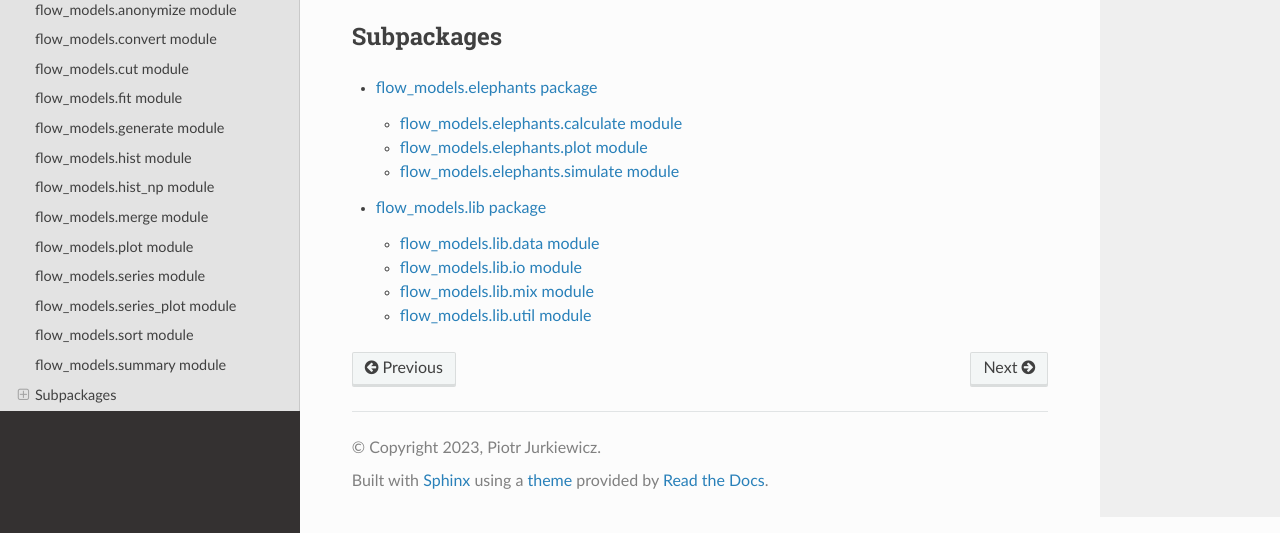
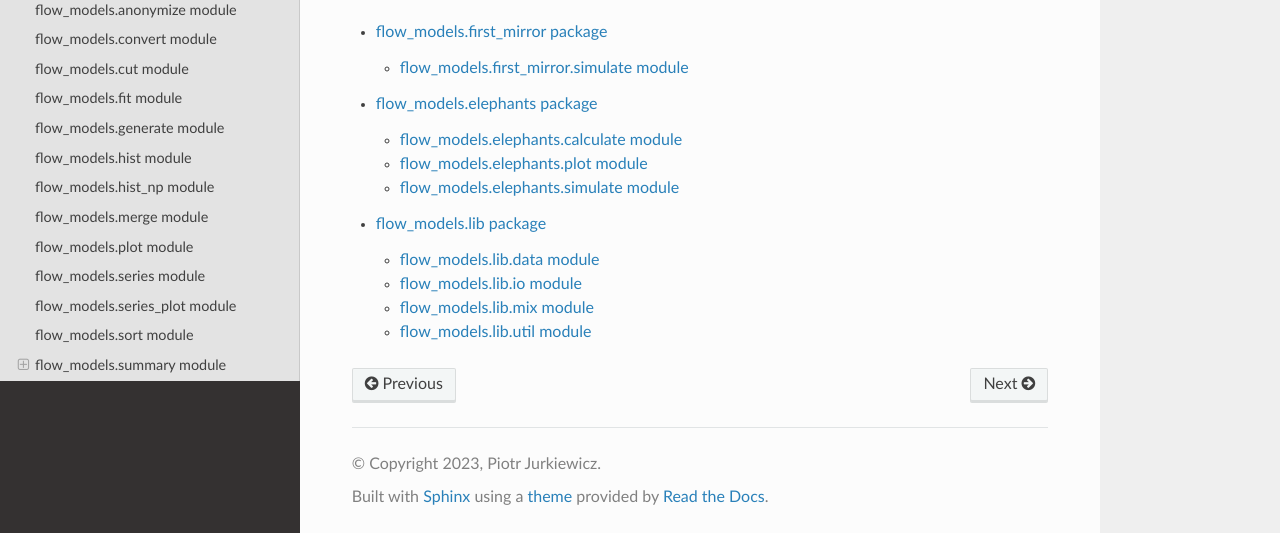
Before and after one commit to piotrjurkiewicz/flow-models, a Sphinx documentation site: the page built from docs/flow_models.rst, in a window 1280 px wide and 900 px high, scrolled down 2113 px, cut to the strip 367-900 px from the top of the window. Built offline with Sphinx 7.4.7 and the Read the Docs theme 2.0.0, drawn with Linux system fonts in a browser that asks for light colours; some of the changed text lies outside the part shown.

Commit message:
Improve documentation

```diff
--- a/docs/first_mirror.rst
+++ b/docs/first_mirror.rst
@@ -10,6 +10,6 @@ Tools
 
 .. toctree::
    :glob:
-   :maxdepth: 2
+   :maxdepth: 1
 
    first_mirror/*
--- /dev/null
+++ b/docs/flow_models.first_mirror.rst
@@ -0,0 +1,9 @@
+flow\_models.first_mirror package
+==============================
+
+flow\_models.first_mirror.simulate module
+--------------------------------------
+
+.. automodule:: flow_models.first_mirror.simulate
+   :members:
+   :show-inheritance:
--- a/docs/flow_models.rst
+++ b/docs/flow_models.rst
@@ -92,11 +92,9 @@ flow\_models.summary module
    :members:
    :show-inheritance:
 
-Subpackages
------------
-
 .. toctree::
    :maxdepth: 4
 
+   flow_models.first_mirror
    flow_models.elephants
    flow_models.lib
--- a/docs/index.rst
+++ b/docs/index.rst
@@ -50,7 +50,6 @@ Contents
 
    tutorial
    workflow
-   formats
    tools
    first_mirror
    elephants
@@ -59,8 +58,9 @@ Reference
 =========
 
 .. toctree::
-   :maxdepth: 4
+   :maxdepth: 3
 
+   formats
    flow_models
 
 Indices and tables
```
